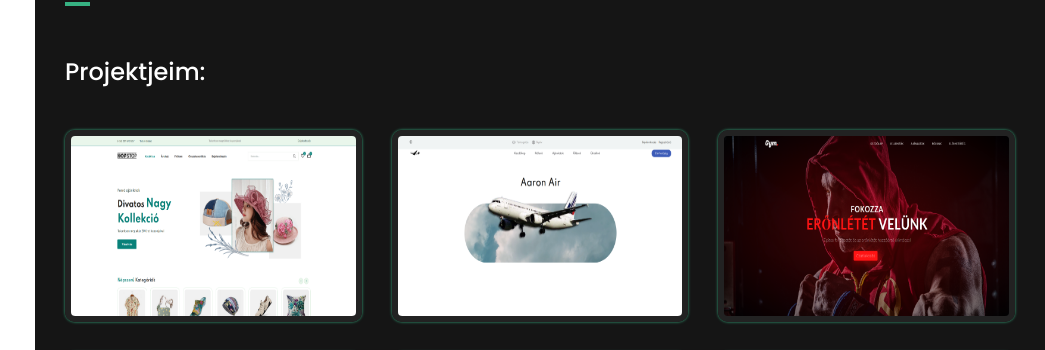
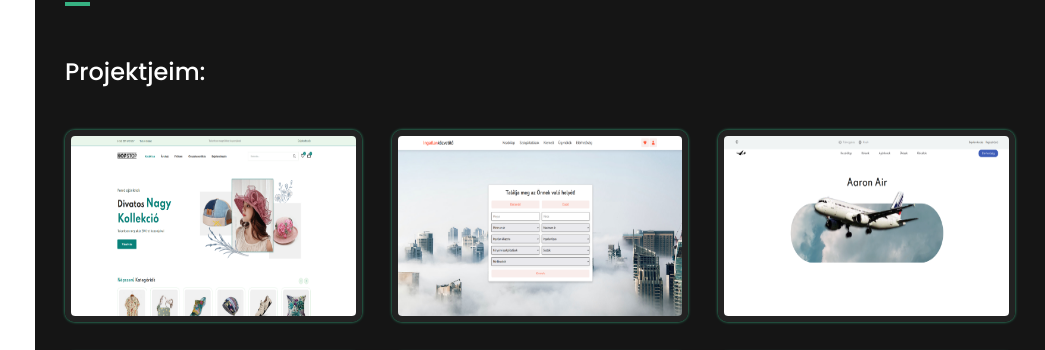
Before and after one commit to Blade1201/My_Portfolio, a React (Create React App) app: page / in a window 1280 px wide. Shown: the part 2480-2830 px from the top of the page, without its empty margins (235-1280 px from the left). Built offline with nearby package versions, Linux system fonts and the light colour scheme; a web font is replaced by a local one.

Commit message:
Project added to portfolio

```diff
--- a/src/components/Portfolio.jsx
+++ b/src/components/Portfolio.jsx
@@ -1,5 +1,6 @@
 import React from 'react';
 import Hopstop from "../images/hopstop.png";
+import Real_Estate_Website from "../images/real-estate-website.png";
 import Aaron_Air from "../images/aaron-air.png";
 import Gym_Website from "../images/gym-website.png";
 import Parallax_Scrolling from "../images/parallax-scrolling.png";
@@ -27,6 +28,13 @@ const Portfolio = ({alternateStyles, activeStyle}) => {
                         <div className="portfolio-item-inner shadow-dark">
                             <div className="portfolio-img">
                                 <a href="https://blade1201.github.io/Hopstop/" target="blank"> <img src={Hopstop} alt="portfolio"/></a>
+                            </div>
+                        </div>
+                    </div>
+                    <div className="portfolio-item padd-15">
+                        <div className="portfolio-item-inner shadow-dark">
+                            <div className="portfolio-img">
+                                <a href="https://blade1201.github.io/Real_Estate_Website/" target="blank"> <img src={Real_Estate_Website} alt="portfolio"/></a>
                             </div>
                         </div>
                     </div>
```
Also changed, not shown: src/images/real-estate-website.png (added).
